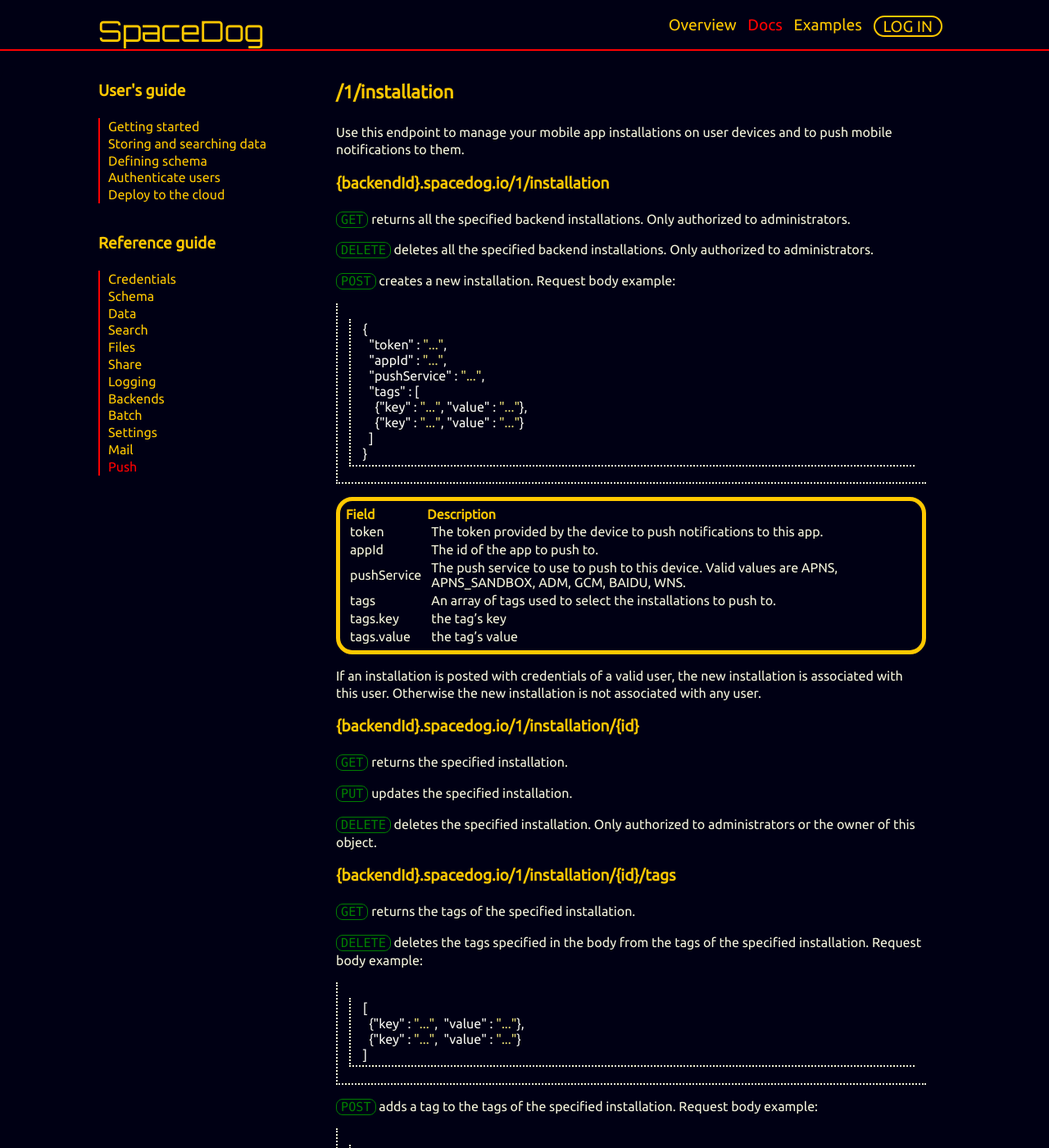
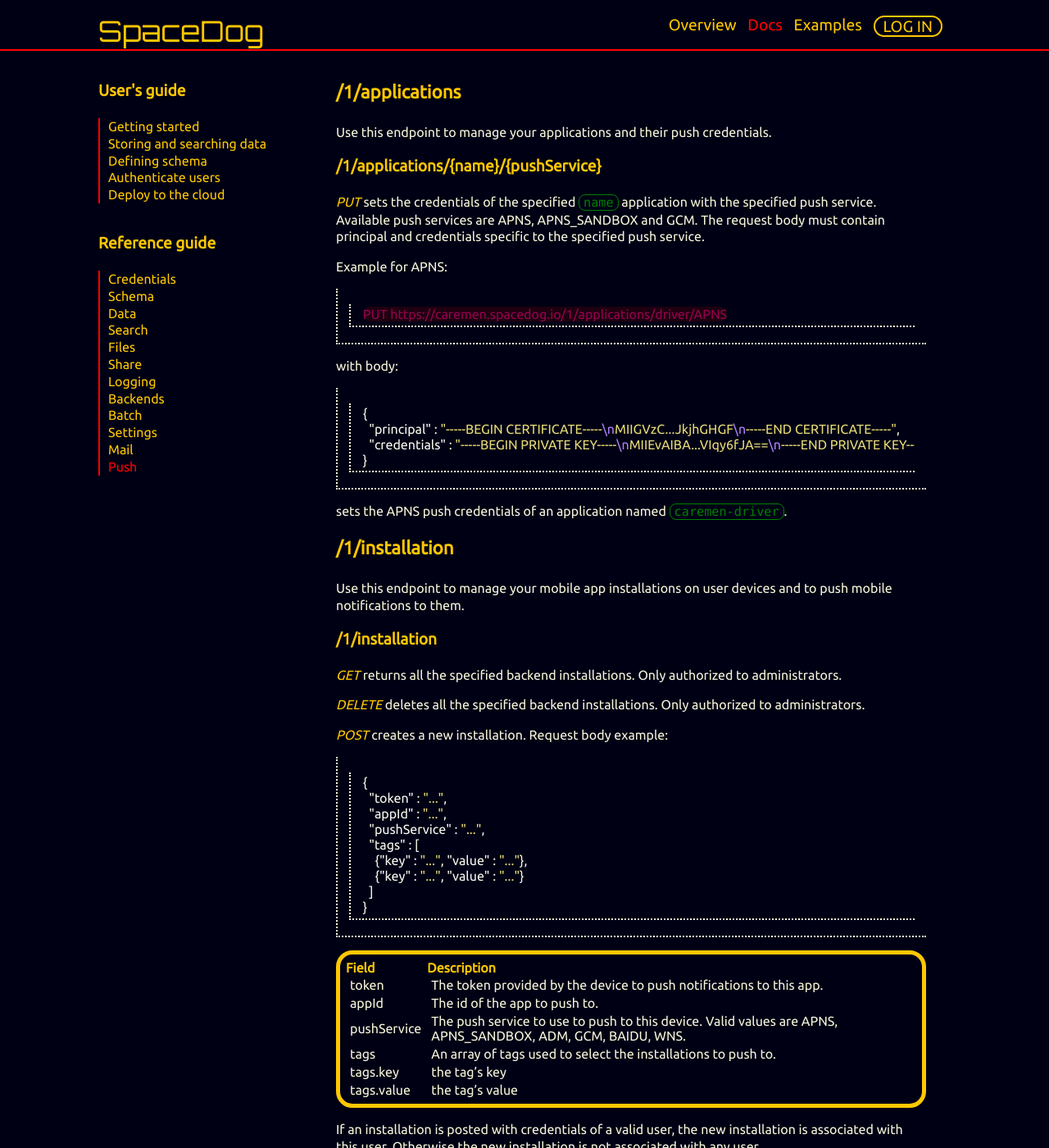
Before and after one commit to spacedog-io/spacedog.io, a Jekyll site: the page built from src/_reference-guide/push.md, in a window 1280 px wide and 1400 px high. Shown: the whole window at 82% size. Built offline with Jekyll 4.4.1, drawn with Linux system fonts in a browser that asks for light colours; nearby versions of some CDN libraries; Markdown is read by kramdown in place of the engine named in the settings; some of the changed text lies outside the part shown.

Commit message:
Adds /1/applications to push reference documentation

````diff
--- a/src/_reference-guide/push.md
+++ b/src/_reference-guide/push.md
@@ -4,17 +4,42 @@ title: Push
 rank: 11
 ---
 
+#### /1/applications
+
+Use this endpoint to manage your applications and their push credentials.
+
+##### /1/applications/{name}/{pushService}
+
+*PUT* sets the credentials of the specified `name` application with the specified push service. Available push services are APNS, APNS_SANDBOX and GCM. The request body must contain principal and credentials specific to the specified push service.
+
+Example for APNS:
+
+```http
+PUT https://caremen.spacedog.io/1/applications/driver/APNS
+```
+
+with body:
+
+```json
+{
+  "principal" : "-----BEGIN CERTIFICATE-----\nMIIGVzC...JkjhGHGF\n-----END CERTIFICATE-----",
+  "credentials" : "-----BEGIN PRIVATE KEY-----\nMIIEvAIBA...VIqy6fJA==\n-----END PRIVATE KEY-----"
+}
+```
+
+sets the APNS push credentials of an application named `caremen-driver`.
+
 #### /1/installation
 
 Use this endpoint to manage your mobile app installations on user devices and to push mobile notifications to them.
 
-##### {backendId}.spacedog.io/1/installation
+##### /1/installation
 
-`GET` returns all the specified backend installations. Only authorized to administrators.
+*GET* returns all the specified backend installations. Only authorized to administrators.
 
-`DELETE` deletes all the specified backend installations. Only authorized to administrators.
+*DELETE* deletes all the specified backend installations. Only authorized to administrators.
 
-`POST` creates a new installation. Request body example:
+*POST* creates a new installation. Request body example:
 
 ```json
 {
@@ -39,19 +64,19 @@ Use this endpoint to manage your mobile app installations on user devices and to
 
 If an installation is posted with credentials of a valid user, the new installation is associated with this user. Otherwise the new installation is not associated with any user.
 
-##### {backendId}.spacedog.io/1/installation/{id}
+##### /1/installation/{id}
 
-`GET` returns the specified installation.
+*GET* returns the specified installation.
 
-`PUT` updates the specified installation.
+*PUT* updates the specified installation.
 
-`DELETE` deletes the specified installation. Only authorized to administrators or the owner of this object.
+*DELETE* deletes the specified installation. Only authorized to administrators or the owner of this object.
 
-##### {backendId}.spacedog.io/1/installation/{id}/tags
+##### /1/installation/{id}/tags
 
-`GET` returns the tags of the specified installation.
+*GET* returns the tags of the specified installation.
 
-`DELETE` deletes the tags specified in the body from the tags of the specified installation. Request body example:
+*DELETE* deletes the tags specified in the body from the tags of the specified installation. Request body example:
 
 ```json
 [
@@ -60,7 +85,7 @@ If an installation is posted with credentials of a valid user, the new installat
 ]
 ```
 
-`POST` adds a tag to the tags of the specified installation. Request body example:
+*POST* adds a tag to the tags of the specified installation. Request body example:
 
 ```json
 {
@@ -69,7 +94,7 @@ If an installation is posted with credentials of a valid user, the new installat
 }
 ```
 
-`PUT` replaces all the tags of the specified installation with the tags specified in the body. Request body example:
+*PUT* replaces all the tags of the specified installation with the tags specified in the body. Request body example:
 
 
 ```json
@@ -79,9 +104,9 @@ If an installation is posted with credentials of a valid user, the new installat
 ]
 ```
 
-##### {backendId}.spacedog.io/1/installation/push
+##### /1/installation/push
 
-`POST` pushes a notification to all installations of the specified app. Only authorized to users and administrators. Request body example:
+*POST* pushes a notification to all installations of the specified app. Only authorized to users and administrators. Request body example:
 
 ```json
 {
````
